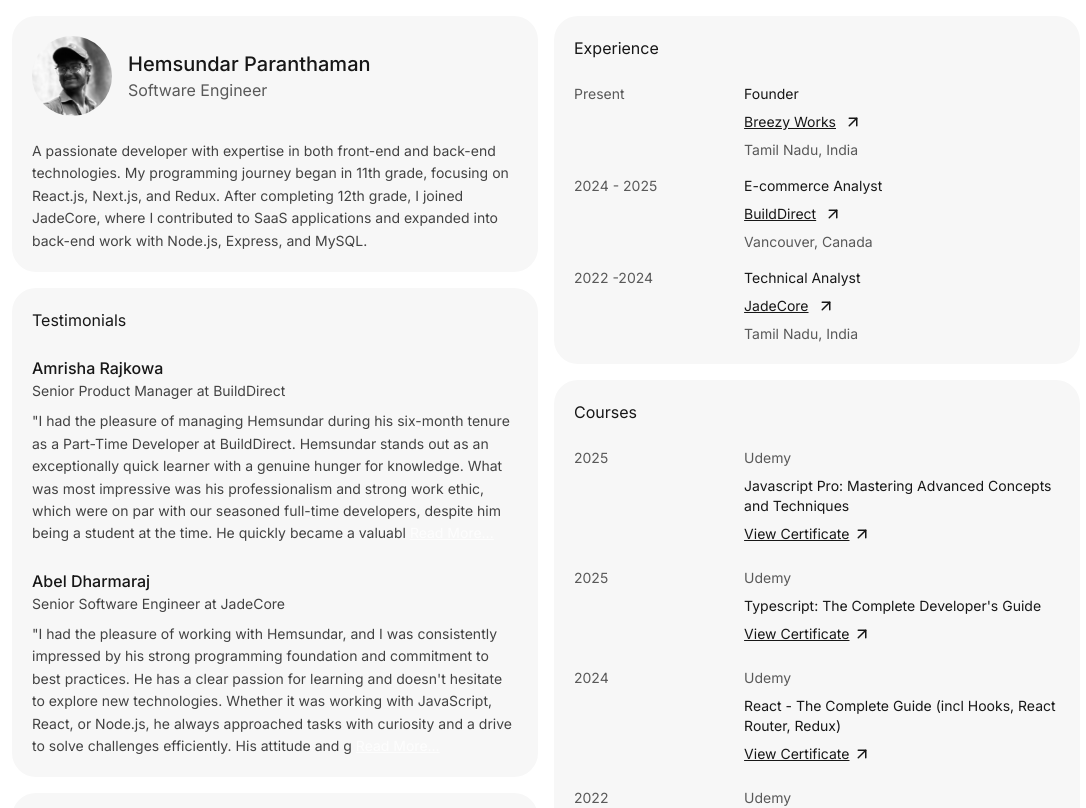
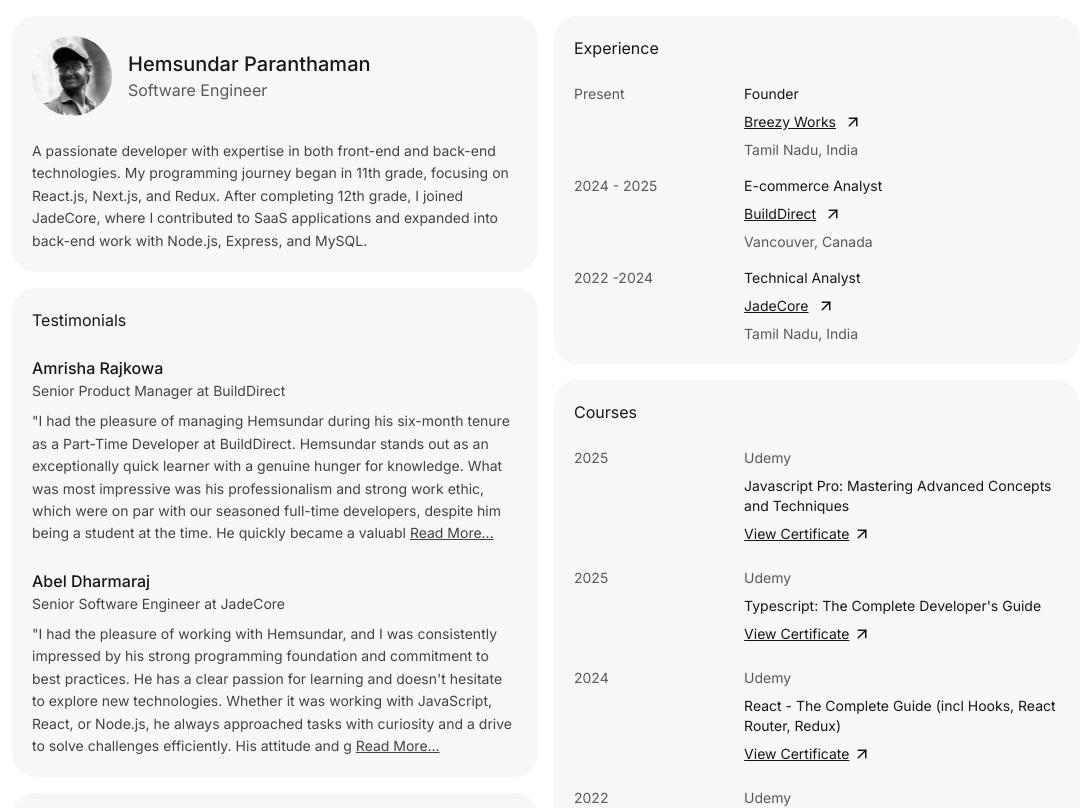
Before and after one commit to itshemdev/my-portfolio, a Next.js app: page / in a window 1280 px wide. Shown: the top 808 px of the page, without its empty margins (94-1180 px from the left). Built offline with nearby package versions, Linux system fonts and the light colour scheme.

Commit message:
Fix read more color

```diff
--- a/src/sections/testimonials.tsx
+++ b/src/sections/testimonials.tsx
@@ -46,7 +46,7 @@ const Testimonials = () => {
             : item.testimonial.slice(0, 400)}{" "}
           {!readmore && (
             <button
-              className="opacity-100 text-white underline"
+              className="opacity-100 text-foreground underline"
               onClick={() => setReadmore(!readmore)}
             >
               Read More...
```
